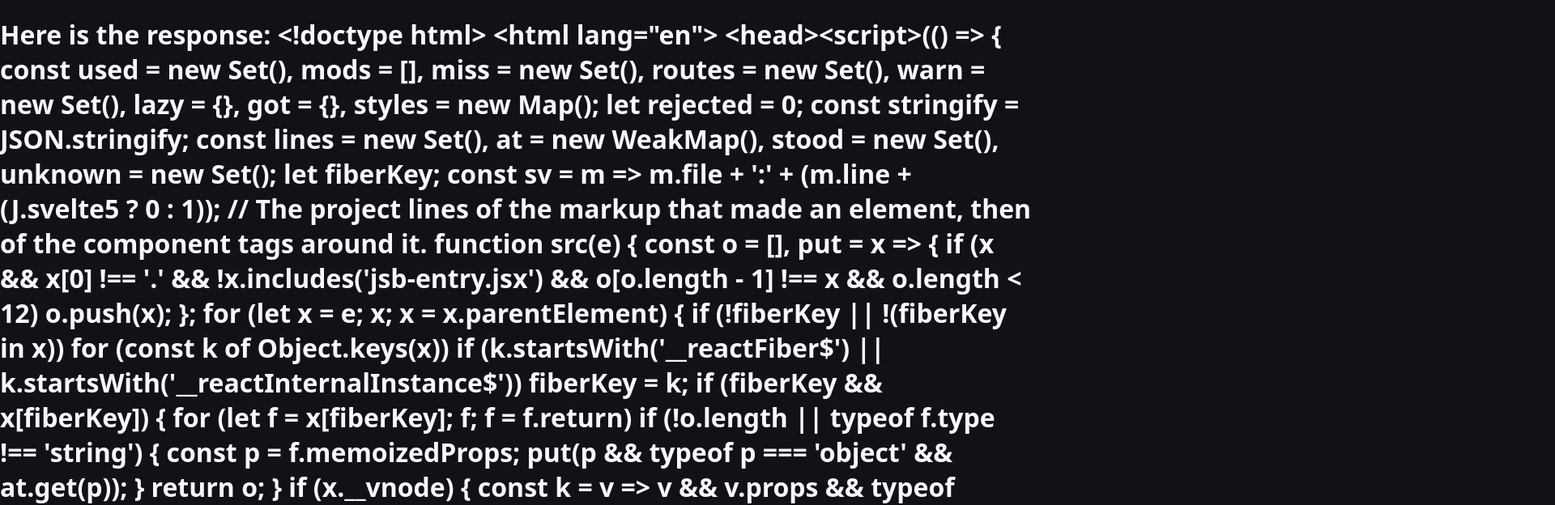
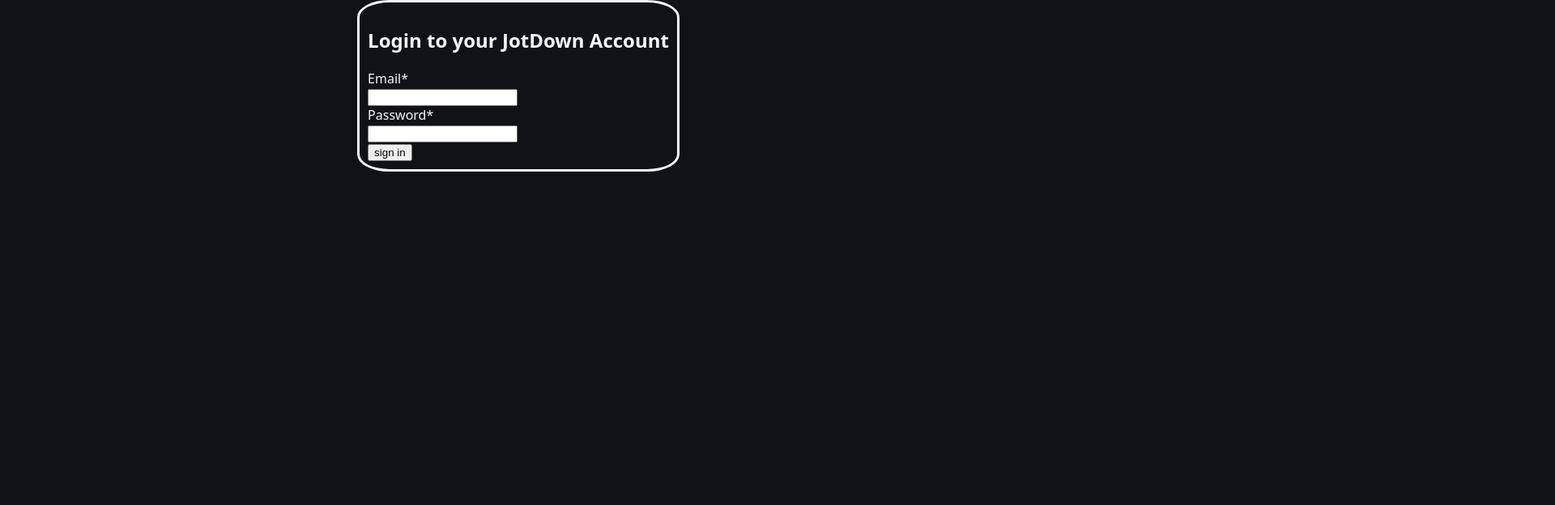
Before and after one commit to zaidmohammed7/Jot-Down, a React (Vite) app in the folder frontend/: page /Login in a window 1280 px wide. Shown: the top 624 px of the page at 81% size, 1920 px wide, since content can reach past the window. Built offline with nearby package versions, Linux system fonts and the light colour scheme.

Commit message:
united front ends. currently home page login and registration page needs to be finished.

```diff
--- a/frontend/src/App.jsx
+++ b/frontend/src/App.jsx
@@ -1,32 +1,19 @@
-import { useState } from 'react'
-import { useEffect } from 'react';
-import Login from './Login';
-import axios from 'axios';
-import MainPage from './MainPage';
+
+import { BrowserRouter, Routes, Route} from "react-router-dom";
+import Login from './pages/Login';
+import MainPage from './pages/MainPage';
+import Home from './pages/Home';
 
 function App() {
-
-  const [test, setTest] = useState('');
-
-
-  const checkBackend = async () => {
-  const apiPath = "http://localhost:3500/"; // change this to env variable later
-  try {
-    const res = await axios.get(apiPath, {});
-    setTest(res.data);
-  } catch (error) {
-    console.error("Error getting response from backend", error);
-  }
-  };
-
-    useEffect(() => { checkBackend();}, []);
-
   return (
     <>
-      <h1>Here is the response: {test}</h1>
-      <Login/>
-
-      <MainPage />
+      <BrowserRouter>
+        <Routes>
+          <Route path="/" element={<Home />} />
+          <Route path="/Login" element={<Login />} />
+          <Route path="/MainPage" element={<MainPage />} />
+        </Routes>
+      </BrowserRouter>
     </>
   )
 }
--- a/frontend/src/Login.module.css
+++ /dev/null
@@ -1,7 +0,0 @@
-.outerBox {
-    display: flex;
-    justify-content: center;
-}
-.innerBox {
-    border-style: solid;
-}
--- /dev/null
+++ b/frontend/src/components/Login.module.css
@@ -0,0 +1,14 @@
+.outerBox {
+    display: flex;
+    justify-content: center;
+}
+.innerBox {
+    border-style: solid;
+    padding: 10px;
+    border-radius: 10%;
+}
+
+.inputBox {
+    display: flex;
+    flex-direction: column;
+}
--- a/frontend/src/Login.jsx
+++ b/frontend/src/components/Login_module.jsx
@@ -4,7 +4,7 @@
 
 
 
-function Login() {
+function Login_module() {
   const [credentials, setCredentials] = useState({
     email: '',
     password: ''
@@ -45,9 +45,10 @@
     <div className={styles.innerBox}>
       <form onSubmit={handleSubmit} >
 
-        <h2>Login</h2>
+        <h2>Login to your JotDown Account</h2>
+        <div className={styles.inputBox}>
+          <label htmlFor="email">Email*</label>
           <div className="input-group">
-          <label htmlFor="email">Email Address</label>
             <input
               type="email"
               id="email"
@@ -57,8 +58,8 @@
               required
             />
           </div>
+          <label htmlFor="password">Password*</label>
           <div className="input-group">
-          <label htmlFor="password">Password</label>
             <input
               type="password"
               id="password"
@@ -68,11 +69,14 @@
               required
             />
           </div>
-        <button type="submit">Sign In</button>
+        </div>
+
+        <button type="submit">sign in</button>
+
       </form>
     </div>
     </div>
   );
 }
 
-export default Login;
+export default Login_module;
--- a/frontend/src/main.jsx
+++ b/frontend/src/main.jsx
@@ -5,8 +5,6 @@
 
 createRoot(document.getElementById('root')).render(
   <StrictMode>
-    <BrowserRouter>
       <App />
-    </BrowserRouter>
   </StrictMode>,
 )
--- /dev/null
+++ b/frontend/src/pages/Home.jsx
@@ -0,0 +1,13 @@
+import './Home.css';
+
+function Home() {
+    return(
+        <>
+            <h1>
+                HOME PAGE
+            </h1>
+        </>
+    );
+}
+
+export default Home;
--- /dev/null
+++ b/frontend/src/pages/Login.css
@@ -0,0 +1,5 @@
+body {
+    display: flex;
+    justify-content: center;
+    align-items: center;
+}
--- /dev/null
+++ b/frontend/src/pages/Login.jsx
@@ -0,0 +1,12 @@
+import Login_module from '../components/Login_module';
+import './Login.css';
+
+function Login() {
+    return (
+        <div classname="body">
+            <Login_module/>
+        </div>
+    );
+}
+
+export default Login;
```
Also changed, not shown: frontend/src/pages/Home.css (added), frontend/src/pages/MainPage.css (renamed from frontend/src/MainPage.css), frontend/src/pages/MainPage.jsx (renamed from frontend/src/MainPage.jsx). Lines whose indentation alone changed are shown as unchanged.
